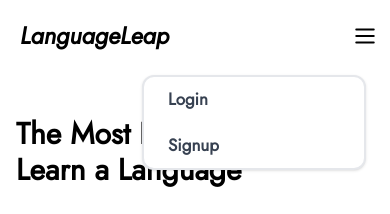
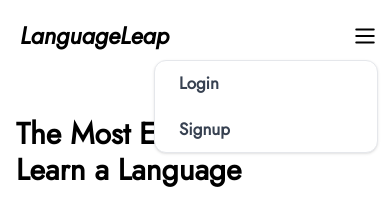
Before and after one commit to theismailmemon/LanguageLeap, a Next.js app: page / in a window 390 px wide. Both pictures are taken after a click on the icon 365 px from the left and 35 px from the top of the page. Shown: the top 214 px of the page. Built offline with nearby package versions, Linux system fonts and the light colour scheme.

Commit message:
first commit

```diff
--- a/src/component/Header.js
+++ b/src/component/Header.js
@@ -83,8 +83,8 @@ const Header = () => {
           {showLanguage === true && <SiteLanguage setShowLanguage={setShowLanguage} setLanguageData={setLanguageData} />}
         </div>
         {openMenuBarModal === true && (
-          <div className='absolute right-6 top-[75px] sm:hidden block'>
-            <div className='bg-white shadow w-56 rounded-xl border-2 border-gray-200'>
+          <div className='absolute right-3 top-[60px] sm:hidden block'>
+            <div className='bg-white shadow w-56 rounded-xl border border-gray-200'>
               <div className='border-gray-200 py-[10px] hover:bg-gray-200 cursor-pointer' onClick={() => { router.push('/login') }}>
                 <button className='px-6 text-gray-700 text-[17px] font-semibold'>Login</button>
               </div>
```
